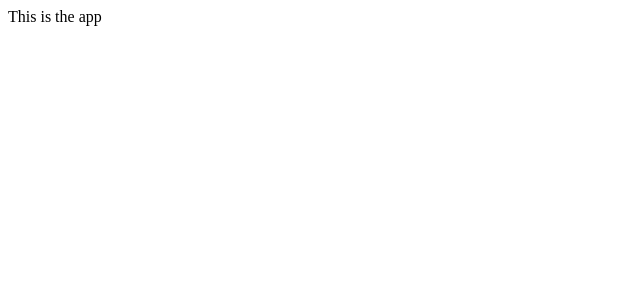
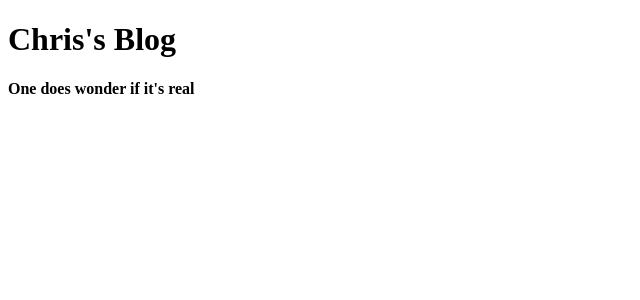
Before and after one commit to Anfz/everybodydoesablog, a React (Create React App) app: page / in a window 1280 px wide. Shown: the top 300 px of the page, without its empty margins (0-640 px from the left). Built offline with nearby package versions, Linux system fonts and the light colour scheme.

Commit message:
Simple Title Component

```diff
--- a/src/components/App.js
+++ b/src/components/App.js
@@ -1,10 +1,12 @@
 import React, { Component } from 'react';
+
+import Title from './Title';
 
 class App extends Component {
   render() {
     return (
       <div>
-        This is the app
+        <Title />
       </div>
     )
   }
--- /dev/null
+++ b/src/components/Title.js
@@ -0,0 +1,14 @@
+import React, { Component } from 'react';
+
+class Title extends Component {
+  render() {
+    return (
+      <div>
+        <h1>Chris's Blog</h1>
+        <h4>One does wonder if it's real</h4>
+      </div>
+    )
+  }
+}
+
+export default Title;
```
